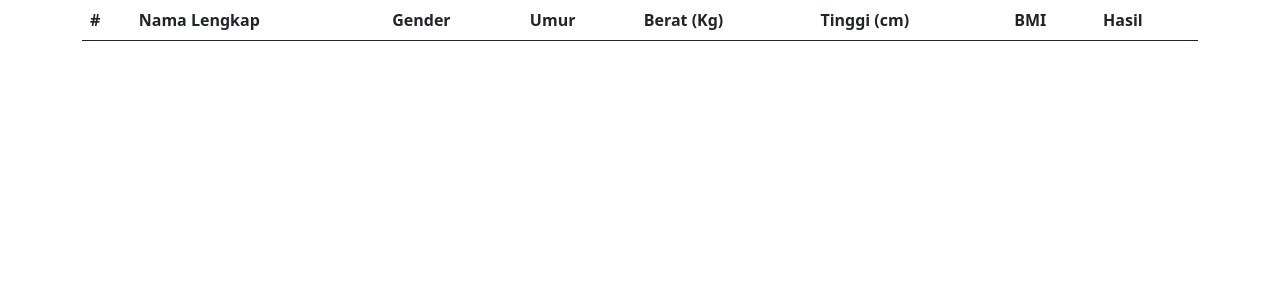
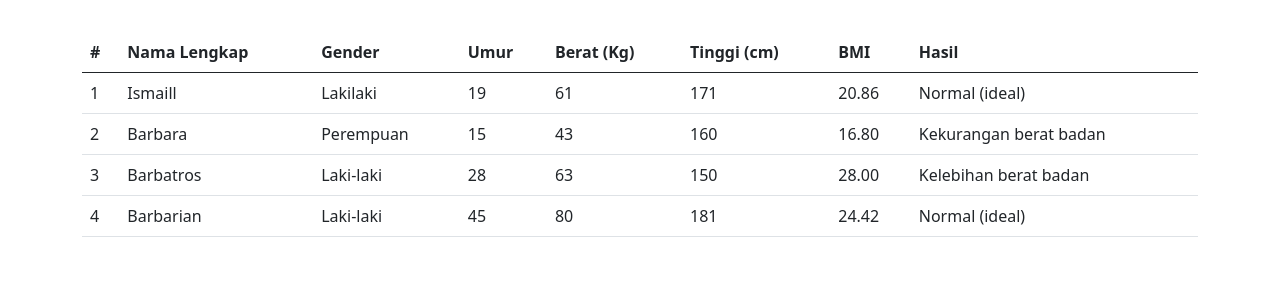
Before and after one commit to hasyim404/PraktikumWEB, a PHP site: page /daftar_bmipasien.php in a window 1280 px wide. Shown: the top 300 px of the page. Run offline with PHP 8.4, Linux system fonts and the light colour scheme; lists and menus that the app fills with data are empty.

Commit message:
Update daftar_bmipasien.php

```diff
--- a/Semester2/Praktikum03 (OOP)/daftar_bmipasien.php
+++ b/Semester2/Praktikum03 (OOP)/daftar_bmipasien.php
@@ -1,6 +1,13 @@
 <?php
-require_once 'class_bmipasien.php';
+    require 'class_bmipasien.php';
 
+    $data_bmi = [
+        ['nama' => 'Ismaill', 'umur' => 19, 'jk' => 'Lakilaki', 'berat' => 61, 'tinggi' => 171],
+        ['nama' => 'Barbara', 'umur' => 15, 'jk' => 'Perempuan', 'berat' => 43, 'tinggi' => 160],
+        ['nama' => 'Barbatros', 'umur' => 28, 'jk' => 'Laki-laki', 'berat' => 63, 'tinggi' => 150],
+        ['nama' => 'Barbarian', 'umur' => 45, 'jk' => 'Laki-laki', 'berat' => 80, 'tinggi' => 181],
+    ];
+    $nomor=1;
 ?>
 <!DOCTYPE html>
 <html lang="en">
@@ -12,6 +19,11 @@ require_once 'class_bmipasien.php';
     <link href="https://cdn.jsdelivr.net/npm/bootstrap@5.0.0-beta3/dist/css/bootstrap.min.css" rel="stylesheet" integrity="sha384-eOJMYsd53ii+scO/bJGFsiCZc+5NDVN2yr8+0RDqr0Ql0h+rP48ckxlpbzKgwra6" crossorigin="anonymous">
 
 </head>
+<style>
+body {
+    padding: 2rem;
+}
+</style>
 <body>
 <div class="container">
     <table class="table table-hover table-responsive">
@@ -28,10 +40,25 @@ require_once 'class_bmipasien.php';
         </tr>
     </thead>
     <tbody>
-        <tr>
+        <?php
+            foreach ($data_bmi as $tablebmi) {
+                $bmi1 = new BmiPasien($tablebmi['nama'], $tablebmi['umur'], $tablebmi['jk'], $tablebmi['berat'], $tablebmi['tinggi']);
+                $hasil = $bmi1->hasilBMI();
+                $status = $bmi1->statusBMI();
 
+                echo '<tr><td>'.$nomor.'</td>';
+                echo '<td>'.$bmi1->nama.'</td>';
+                echo '<td>'.$bmi1->jk.'</td>';
+                echo '<td>'.$bmi1->umur.'</td>';
+                echo '<td>'.$bmi1->berat.'</td>';
+                echo '<td>'.$bmi1->tinggi.'</td>';
+                echo '<td>'.$hasil.'</td>';
+                echo '<td>'.$status.'</td>';
+                echo '</tr>';
+                $nomor++;
+            }
+        ?>
 
-        </tr>
     </tbody>
     </table>
 </div>
```
